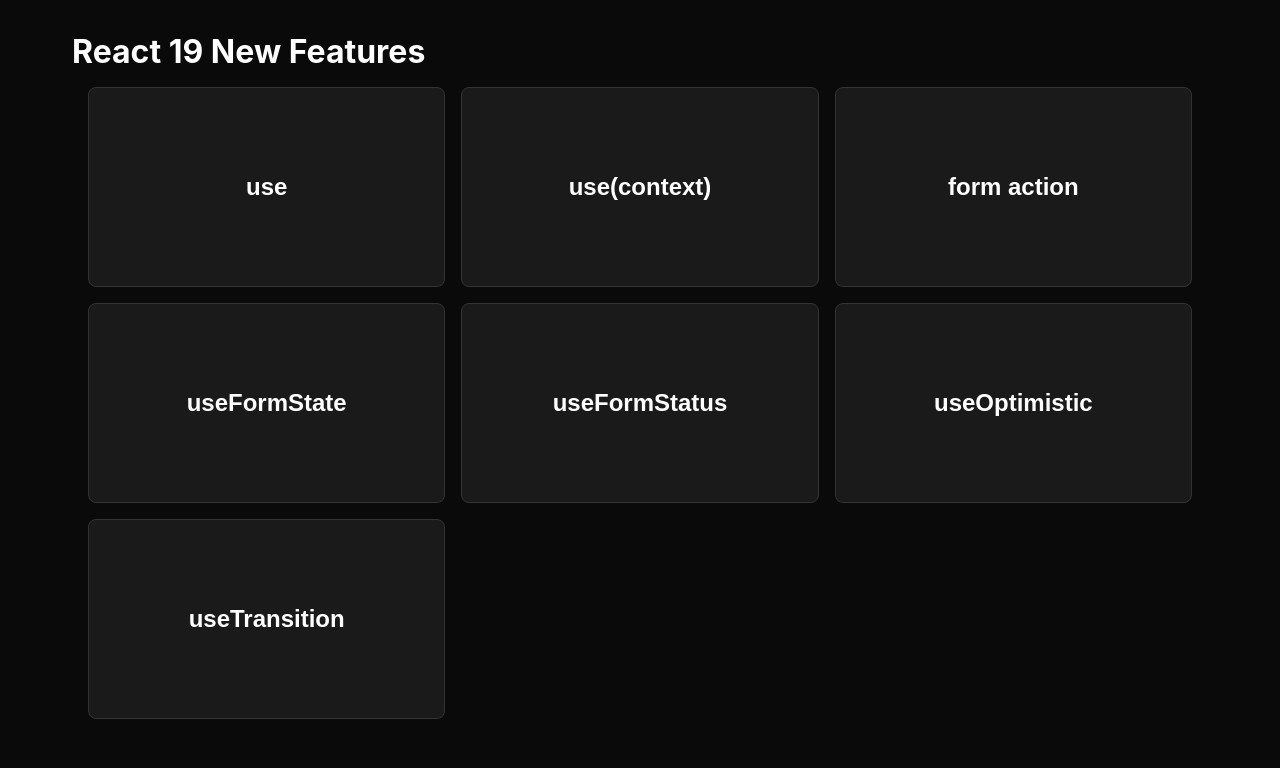
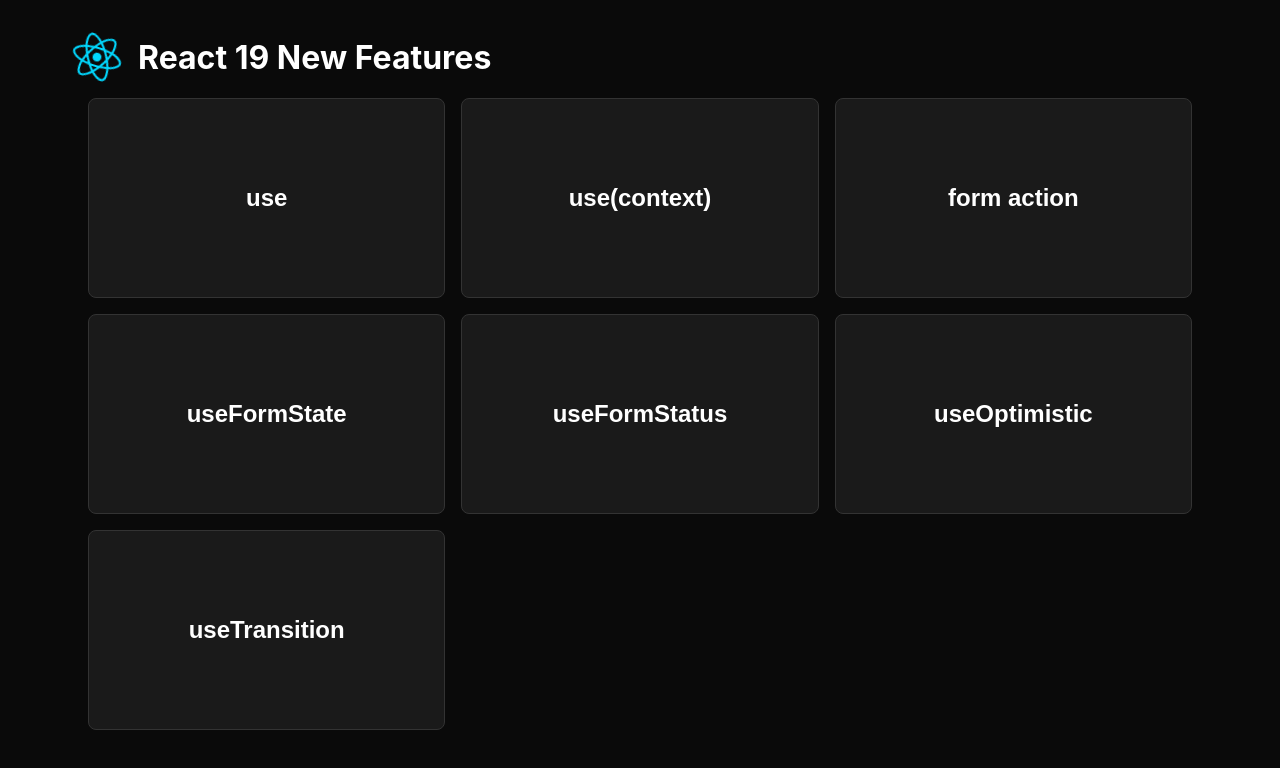
Before and after one commit to yusufisbilir/react-19-examples, a React (Vite) app: page / in a window 1280 px wide. Shown: the top 768 px of the page. Built offline with nearby package versions, Linux system fonts and the light colour scheme.

Commit message:
add react icon

```diff
--- a/src/pages/Home.jsx
+++ b/src/pages/Home.jsx
@@ -1,13 +1,17 @@
 import { useNavigate } from 'react-router-dom';
-import { Container, Grid, FeatureCard } from '../styles/theme';
+import { Container, Grid, FeatureCard, Header, Logo } from '../styles/theme';
 import { routes } from '../utils/routes';
+import ReactIcon from '@/assets/react.svg';
 
 function Home() {
   const navigate = useNavigate();
 
   return (
     <Container>
-      <h1>React 19 New Features</h1>
+      <Header>
+        <Logo src={ReactIcon} loading='lazy' alt='React Logo' />
+        <h1>React 19 New Features</h1>
+      </Header>
       <Grid>
         {routes.map((feature) => (
           <FeatureCard
--- a/src/styles/theme.js
+++ b/src/styles/theme.js
@@ -68,3 +68,25 @@ export const ExampleContainer = styled.div`
   padding: 2rem;
   margin: 1rem 0;
 `;
+
+export const Header = styled.div`
+  display: flex;
+  align-items: center;
+  column-gap: 1rem;
+`;
+
+export const Logo = styled.img`
+  width: 50px;
+  height: 50px;
+  object-fit: contain;
+  animation: spin 10s linear infinite;
+
+  @keyframes spin {
+    from {
+      transform: rotate(0deg);
+    }
+    to {
+      transform: rotate(360deg);
+    }
+  }
+`;
--- a/vite.config.js
+++ b/vite.config.js
@@ -1,9 +1,22 @@
 import { defineConfig } from 'vite';
 import react from '@vitejs/plugin-react';
+import path from 'path';
 
 export default defineConfig({
   server: {
     port: 3000,
   },
-  plugins: [react()],
+  plugins: [
+    react({
+      jsxImportSource: '@emotion/react',
+      babel: {
+        plugins: ['@emotion/babel-plugin'],
+      },
+    }),
+  ],
+  resolve: {
+    alias: {
+      '@': path.resolve(__dirname, './src'),
+    },
+  },
 });
```
Also changed, not shown: jsconfig.json (added, +8 -0 lines).
